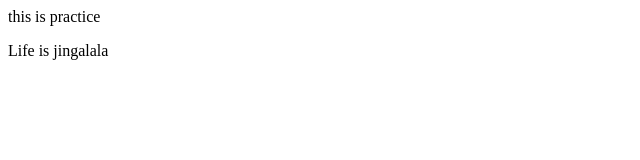
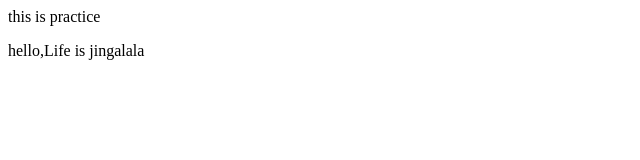
Before and after one commit to 230016/practice, a plain HTML site: page index.html in a window 1280 px wide. Shown: the full height of the page, 0-640 px from the left. Drawn offline with Linux system fonts and the light colour scheme.

Commit message:
added hello to index.html

```diff
--- a/index.html
+++ b/index.html
@@ -1,5 +1,5 @@
 <html>
 <title>PRACTICE</title>
 <head>this is practice</head>
-<p>Life is jingalala</p>
+<p> hello,Life is jingalala</p>
 </html>
```
